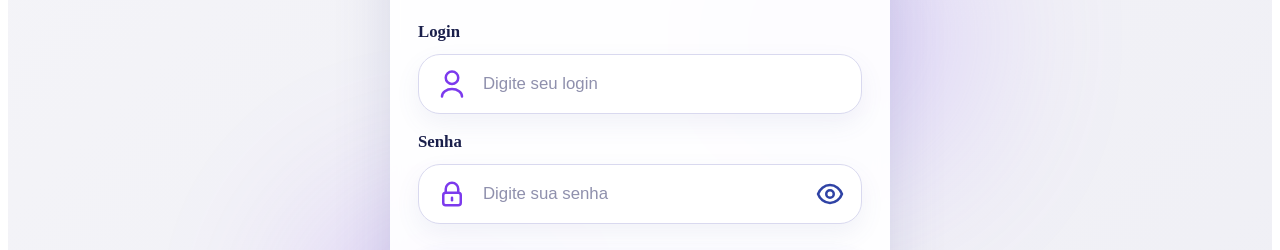
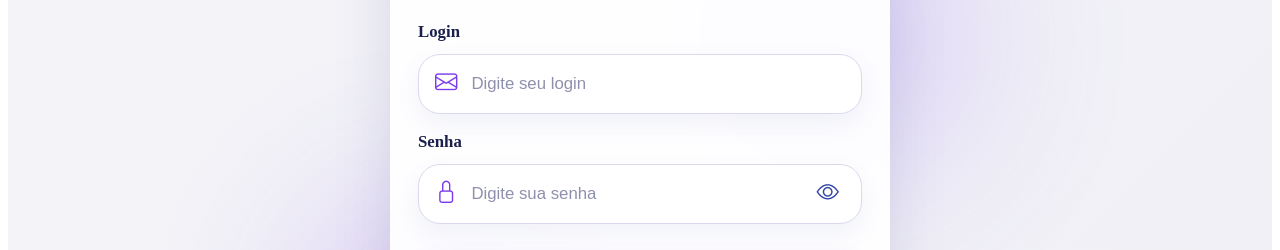
Before and after one commit to Savio123d/Connect-Plus, an Angular app in the folder Projeto/Front-End/connect-plus/: page /login in a window 1280 px wide. Shown: the part 221-471 px from the top of the page. Built offline with nearby package versions, Linux system fonts and the light colour scheme.

Commit message:
CON-22 feat: ajusta layout da tela de login

```diff
--- a/Projeto/Front-End/connect-plus/src/app/pages/login/login.css
+++ b/Projeto/Front-End/connect-plus/src/app/pages/login/login.css
@@ -112,19 +112,11 @@
 }
 
 .icone {
-  width: 34px;
-  height: 34px;
   display: flex;
   align-items: center;
   justify-content: center;
   color: #7c3aed;
-  flex-shrink: 0;
-}
-
-.icone svg,
-.btn-olho svg {
-  width: 30px;
-  height: 30px;
+  font-size: 1.4rem;
 }
 
 .input-box input {
@@ -145,7 +137,7 @@
   background: transparent;
   color: #2f43a5;
   cursor: pointer;
-  padding: 0;
+  font-size: 1.4rem;
   display: flex;
   align-items: center;
   justify-content: center;
--- a/Projeto/Front-End/connect-plus/src/app/pages/login/login.html
+++ b/Projeto/Front-End/connect-plus/src/app/pages/login/login.html
@@ -26,10 +26,7 @@
 
   <div class="input-box" [class.input-box-invalido]="email.touched && email.invalid">
     <span class="icone">
-            <svg viewBox="0 0 24 24" fill="none">
-              <path d="M12 12C14.7614 12 17 9.76142 17 7C17 4.23858 14.7614 2 12 2C9.23858 2 7 4.23858 7 7C7 9.76142 9.23858 12 12 12Z" stroke="currentColor" stroke-width="2"/>
-              <path d="M4 22C4 18.6863 7.58172 16 12 16C16.4183 16 20 18.6863 20 22" stroke="currentColor" stroke-width="2" stroke-linecap="round"/>
-            </svg>
+      <i class="bi bi-envelope"></i>
         </span>
 
           <input
@@ -57,11 +54,7 @@
 
   <div class="input-box" [class.input-box-invalido]="senha.touched && senha.invalid">
     <span class="icone">
-            <svg viewBox="0 0 24 24" fill="none">
-              <path d="M7 11V8C7 5.23858 9.23858 3 12 3C14.7614 3 17 5.23858 17 8V11" stroke="currentColor" stroke-width="2" stroke-linecap="round"/>
-              <rect x="5" y="11" width="14" height="10" rx="2" stroke="currentColor" stroke-width="2"/>
-              <path d="M12 15V17" stroke="currentColor" stroke-width="2" stroke-linecap="round"/>
-            </svg>
+      <i class="bi bi-lock"></i>
            </span>
 
           <input
@@ -77,17 +70,9 @@
   (click)="alternarSenha()"
 >
   @if (mostrarSenha) {
-              <svg viewBox="0 0 24 24" fill="none">
-                <path d="M3 3L21 21" stroke="currentColor" stroke-width="2" stroke-linecap="round"/>
-                <path d="M10.58 10.58C10.21 10.95 10 11.46 10 12C10 13.1 10.9 14 12 14C12.54 14 13.05 13.79 13.42 13.42" stroke="currentColor" stroke-width="2" stroke-linecap="round"/>
-                <path d="M9.88 5.09C10.56 4.89 11.27 4.78 12 4.78C16.5 4.78 20.27 8.11 21.54 12C21.15 13.19 20.53 14.29 19.73 15.23" stroke="currentColor" stroke-width="2" stroke-linecap="round"/>
-                <path d="M6.61 6.61C4.62 7.88 3.13 9.76 2.46 12C3.73 15.89 7.5 19.22 12 19.22C13.73 19.22 15.35 18.73 16.73 17.88" stroke="currentColor" stroke-width="2" stroke-linecap="round"/>
-              </svg>
+    <i class="bi bi-eye-slash"></i>
   } @else {
-              <svg viewBox="0 0 24 24" fill="none">
-                <path d="M2.46 12C3.73 8.11 7.5 4.78 12 4.78C16.5 4.78 20.27 8.11 21.54 12C20.27 15.89 16.5 19.22 12 19.22C7.5 19.22 3.73 15.89 2.46 12Z" stroke="currentColor" stroke-width="2"/>
-                <circle cx="12" cy="12" r="3" stroke="currentColor" stroke-width="2"/>
-              </svg>
+    <i class="bi bi-eye"></i>
   }
 </button>
         </div>
--- a/Projeto/Front-End/connect-plus/src/styles.css
+++ b/Projeto/Front-End/connect-plus/src/styles.css
@@ -1 +1 @@
-/* You can add global styles to this file, and also import other style files */
+@import "bootstrap-icons/font/bootstrap-icons.css";
```
Lines whose indentation alone changed are shown as unchanged.
